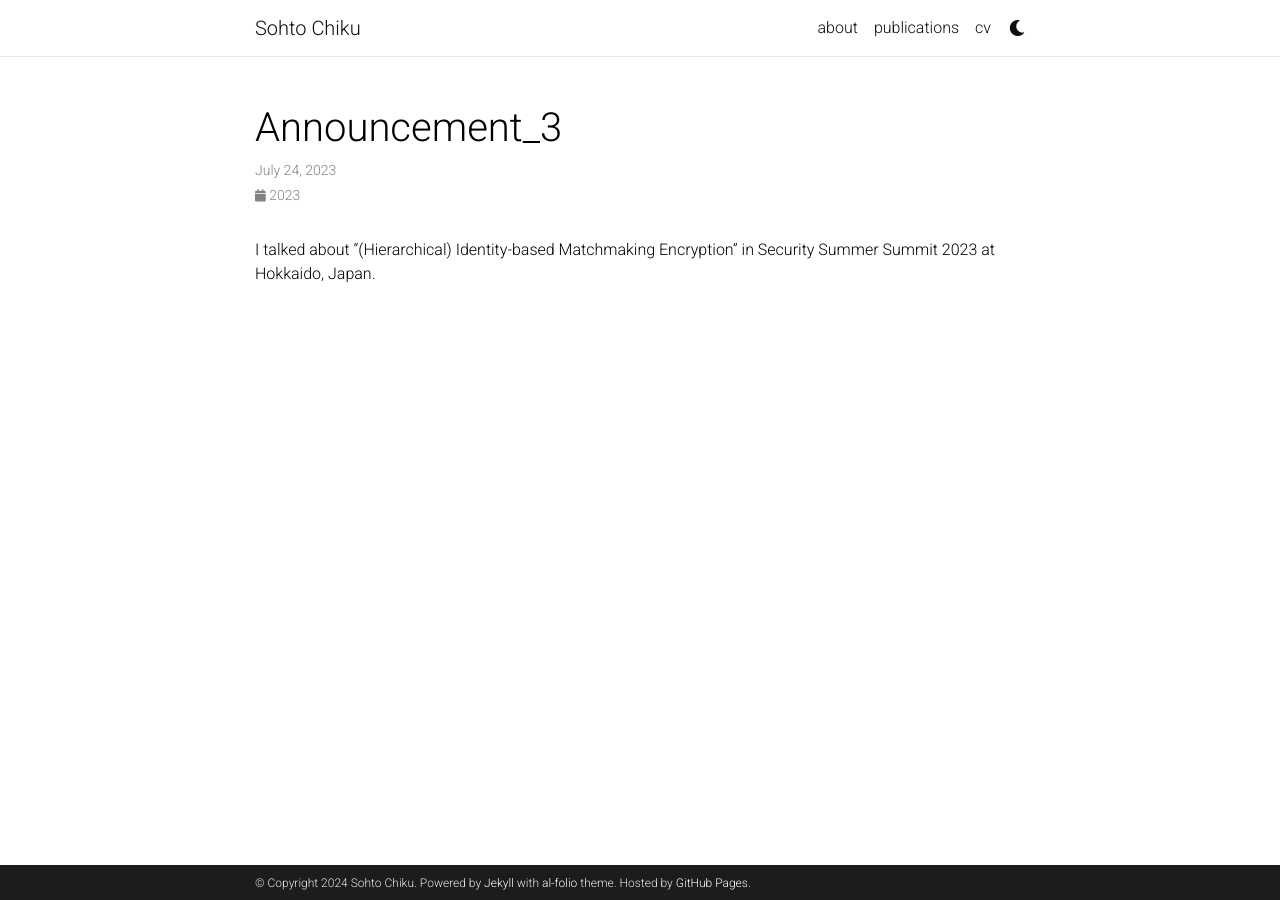
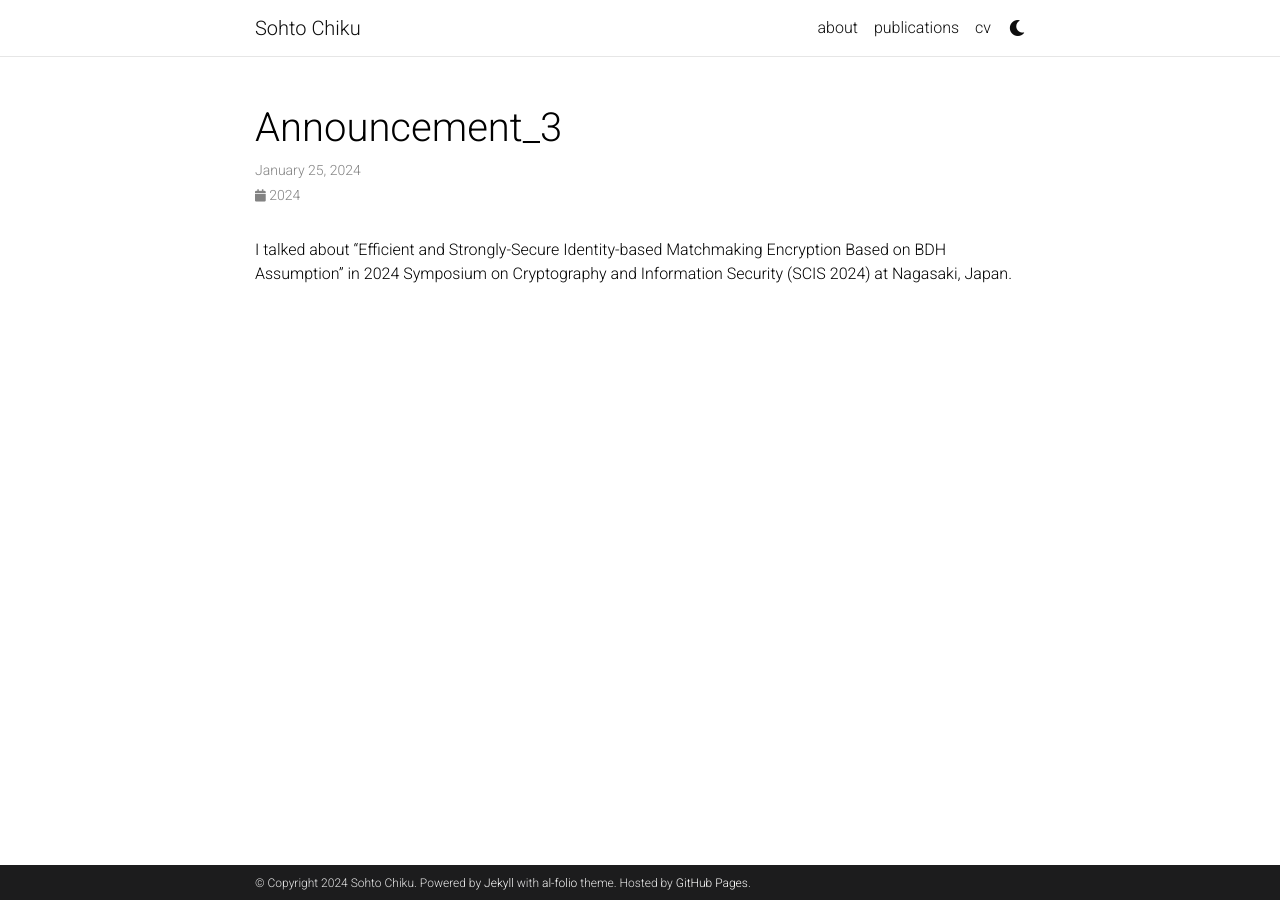
Before and after one commit to csort99/csort99.github.io, a Jekyll site: the page built from _news/announcement_3.md, in a window 1280 px wide. Built offline with Jekyll 4.4.1, drawn with Linux system fonts in a browser that asks for light colours; comment, search, counter and statistics services are not loaded; a style sheet for code colours, icons or effects is not loaded.

Commit message:
Update announcement_3.md

```diff
--- a/_news/announcement_3.md
+++ b/_news/announcement_3.md
@@ -1,7 +1,7 @@
 ---
 layout: post
-date: 2023-07-24
+date: 2024-01-25
 inline: true
 ---
 
-I talked about "(Hierarchical) Identity-based Matchmaking Encryption" in Security Summer Summit 2023 at Hokkaido, Japan.
+I talked about "Efficient and Strongly-Secure Identity-based Matchmaking Encryption Based on BDH Assumption" in 2024 Symposium on Cryptography and Information Security (SCIS 2024) at Nagasaki, Japan.
```
